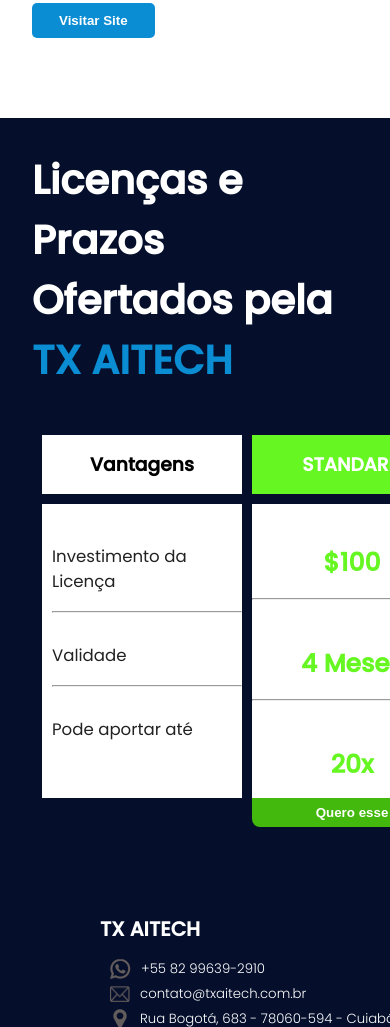
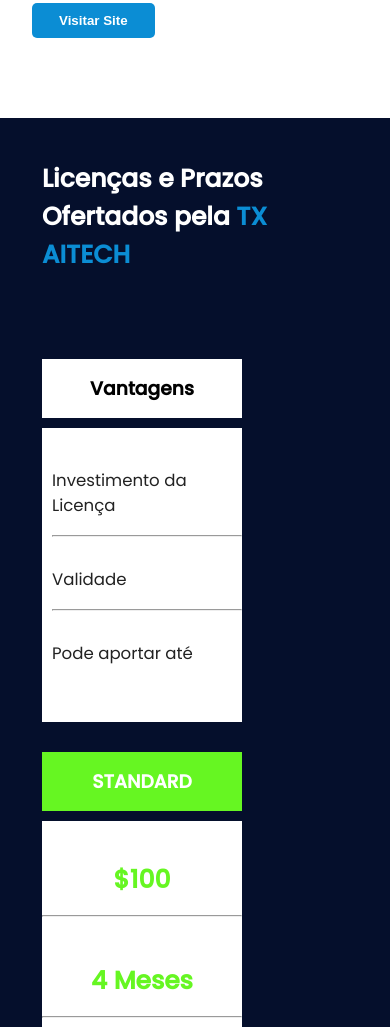
Before and after one commit to PhellipySilva/TX-AITECH, a website: page Quem somos.html in a window 390 px wide. Shown: the part 1806-2833 px from the top of the page. Drawn offline with Linux system fonts and the light colour scheme; files whose address does not match are found by name.

Commit message:
init responsive

```diff
--- a/style/quemSomos.css
+++ b/style/quemSomos.css
@@ -357,3 +357,20 @@
 .security p{
 font-size: 12px;
 }
+
+@media (max-width: 450px){
+
+  .section-3 h2{
+    font-size: 25px;
+    margin: 10px;
+  }
+
+  .tabelas{
+    grid-template-columns: repeat(1,  210px);
+  }
+  .tabelas li{
+    padding-top:30px;
+    align-items: center;
+  }
+
+}
```
